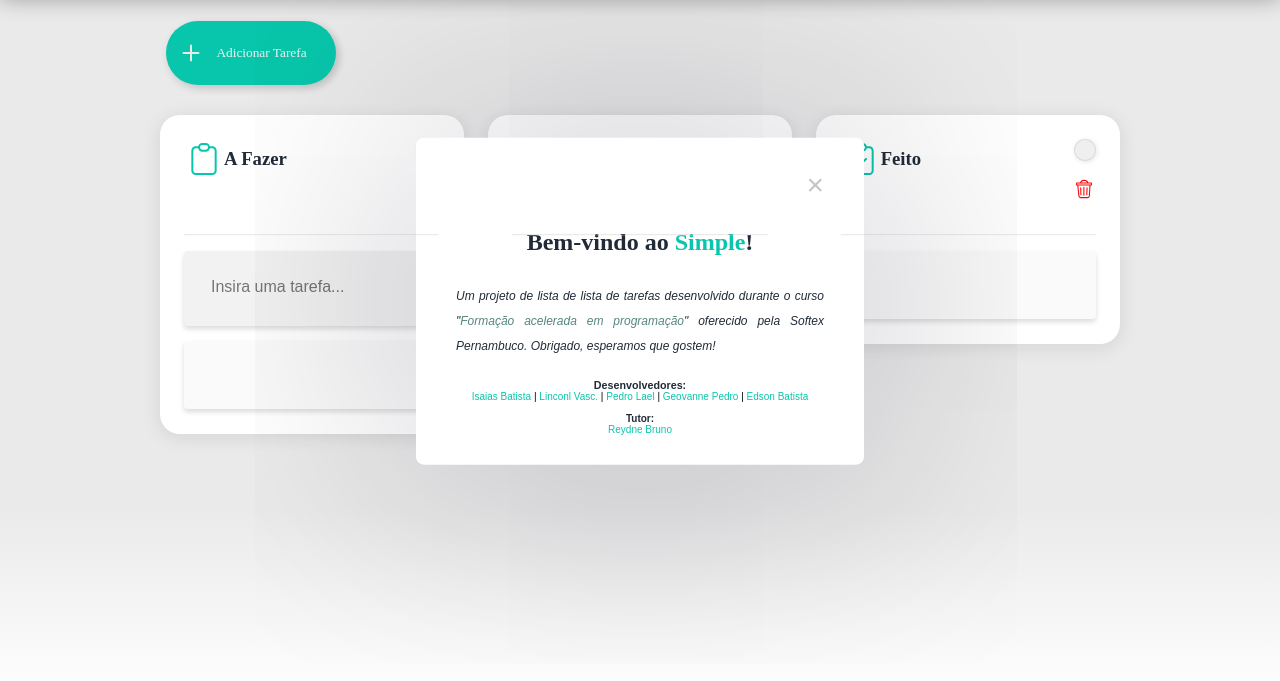
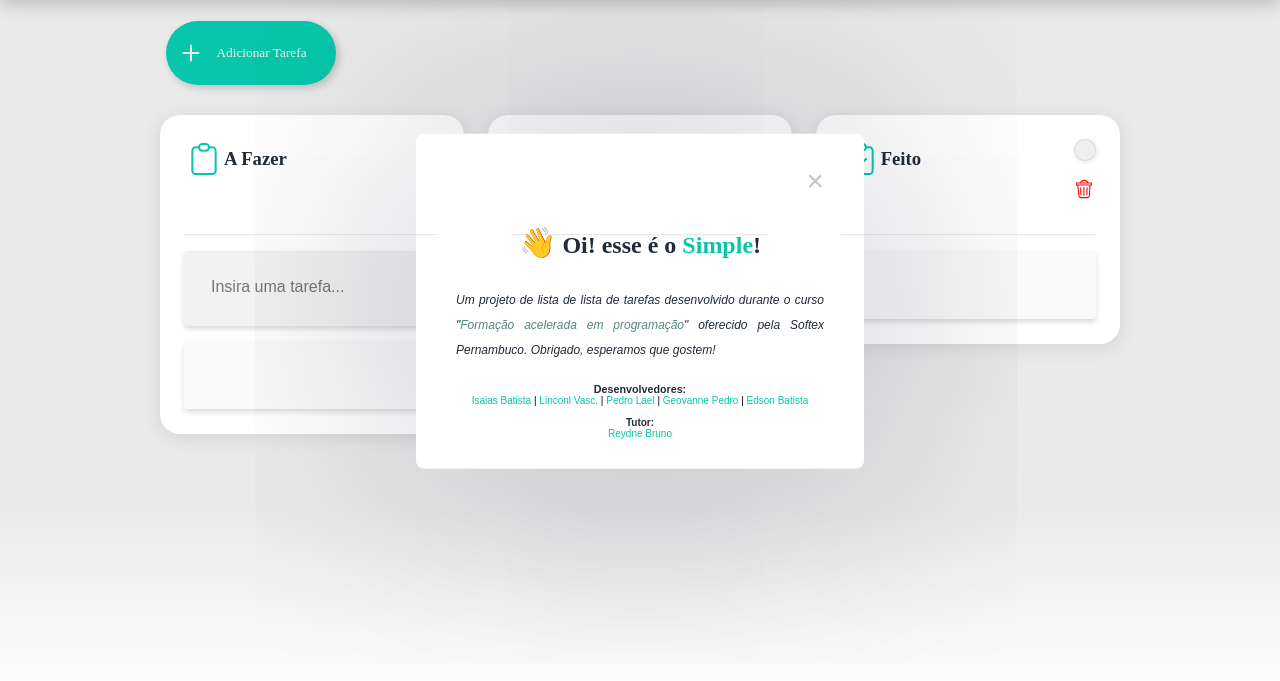
Before and after one commit to isaiasbatista1/projetoListadeTarefas, a plain HTML site: page index.html in a window 1280 px wide. Shown: the part 99-780 px from the top of the page. Drawn offline with Linux system fonts and the light colour scheme.

Commit message:
Update index.html

```diff
--- a/index.html
+++ b/index.html
@@ -14,7 +14,7 @@
 
   <div class="popup">
     <button id="close">&times;</button>
-    <h2 class="titulos">Bem-vindo ao <span style="color:#08c6ab;">Simple</span>!</h2>
+    <h2 class="titulos"><span style='font-size:30px;'>&#128075;</span> Oi! esse é o <span style="color:#08c6ab;">Simple</span>!</h2>
     <p>
       Um projeto de lista de lista de tarefas desenvolvido durante o curso "<span style="color:#55867f">Formação
         acelerada em programação</span>"
```
